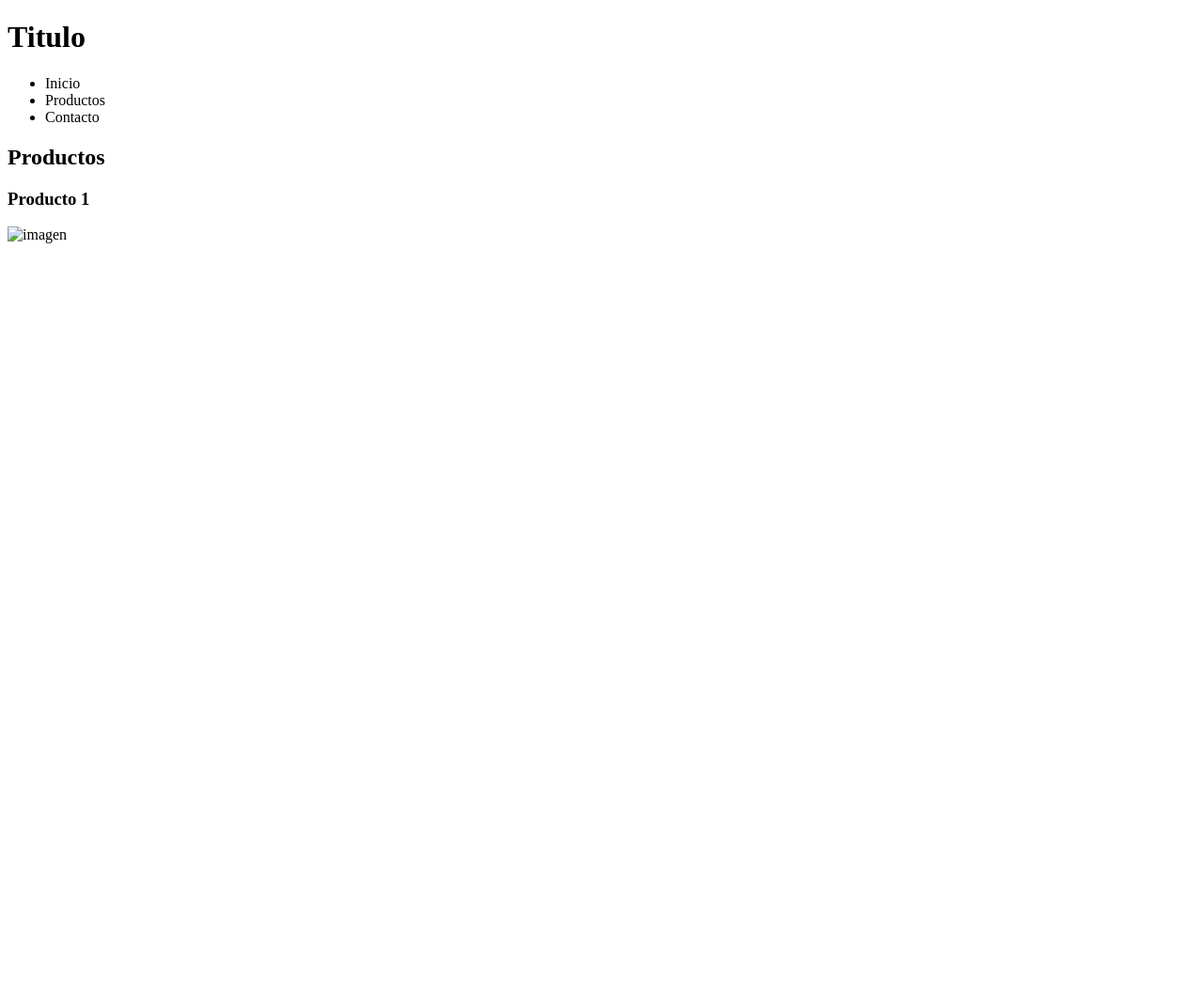
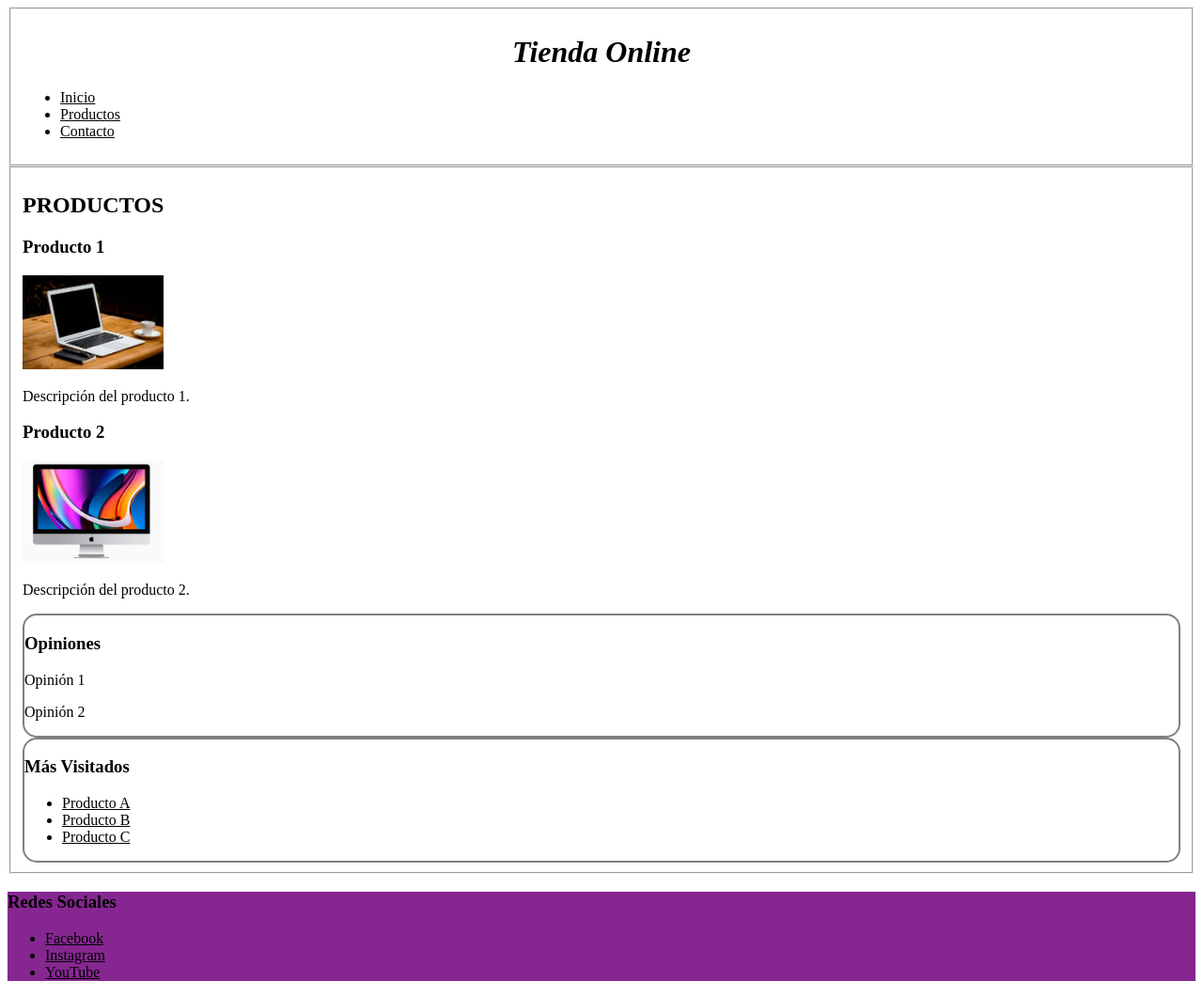
Before and after one commit to MoodyTrain/EjercicioClase, a plain HTML site: page CSS_INICIAL/selectores/index.html in a window 1280 px wide. Shown: the whole page at 94% size. Before the commit the page ends 800 px from the top, so only its background shows below. Drawn offline with Linux system fonts and the light colour scheme.

Commit message:
modificaciones stylescss 17-01

```diff
--- a/CSS_INICIAL/selectores/index.html
+++ b/CSS_INICIAL/selectores/index.html
@@ -1,30 +1,73 @@
 <!DOCTYPE html>
 <html lang="es">
+
 <head>
+    <title>Página de Productos</title>
     <meta charset="UTF-8">
-    <meta name="viewport" content="width=device-width, initial-scale=1.0">
-    <title>Document</title>
+    <meta name="description" content="Página con productos y opiniones">
+    <link rel="stylesheet" href="styles.css">
 </head>
+
 <body>
+
+
+
     <header>
-        <h1>Titulo</h1>
+        <fieldset>
+        <h1>Tienda Online</h1>
         <nav>
             <ul>
-                <li><a href="#"></a>Inicio</li>
-                <li><a href="#"></a>Productos</li>
-                <li><a href="#"></a>Contacto</li>
+                <li><a href="#">Inicio</a></li>
+                <li><a href="#">Productos</a></li>
+                <li><a href="#">Contacto</a></li>
             </ul>
         </nav>
+    </fieldset>
     </header>
+
+<fieldset>
     <main>
         <section>
-            <h2>Productos</h2>
+            <h2>PRODUCTOS</h2>
             <article>
                 <h3>Producto 1</h3>
-                <img src="CSS_INICIAL/selectores/img" alt="imagen">
-
+                <img src="../selectores/img/imagenproducto1.jpg" alt="Imagen de Producto 1">
+                <p>Descripción del producto 1.</p>
+            </article>
+            <article>
+                <h3>Producto 2</h3>
+                <img src="../selectores/img/imagenproducto2.jpeg" alt="Imagen de Producto 2">
+                <p>Descripción del producto 2.</p>
             </article>
         </section>
+
+        <aside>
+            <section class="borde_redondo">
+                <h3>Opiniones</h3>
+                <p>Opinión 1</p>
+                <p>Opinión 2</p>
+            </section>
+            <section class="borde_redondo">
+                <h3>Más Visitados</h3>
+                <ul>
+                    <li><a href="#">Producto A</a></li>
+                    <li><a href="#">Producto B</a></li>
+                    <li><a href="#">Producto C</a></li>
+                </ul>
+            </section>
+        </aside>
     </main>
+</fieldset>
+
+
+    <footer id="pie">
+        <h3>Redes Sociales</h3>
+        <ul>
+            <li><a href="#">Facebook</a></li>
+            <li><a href="#">Instagram</a></li>
+            <li><a href="#">YouTube</a></li>
+        </ul>
+    </footer>
 </body>
+
 </html>
--- a/CSS_INICIAL/selectores/styles.css
+++ b/CSS_INICIAL/selectores/styles.css
@@ -0,0 +1,23 @@
+*{
+
+    color:rgb(0, 0, 0)
+}
+
+h1{
+    color:rgb(0, 0, 0);
+    font-style: italic;
+    text-align: center;
+}
+.borde_redondo{
+    border: solid 2px gray;
+    border-radius: 15px;
+}
+
+#pie{
+    background-color:rgb(134, 39, 145);
+    color:aliceblue;
+}
+
+article img {
+    width: 150px;
+}
```
Also changed, not shown: CSS_INICIAL/selectores/img/imagenproducto1.jpg (added), CSS_INICIAL/selectores/img/imagenproducto2.jpeg (added).
